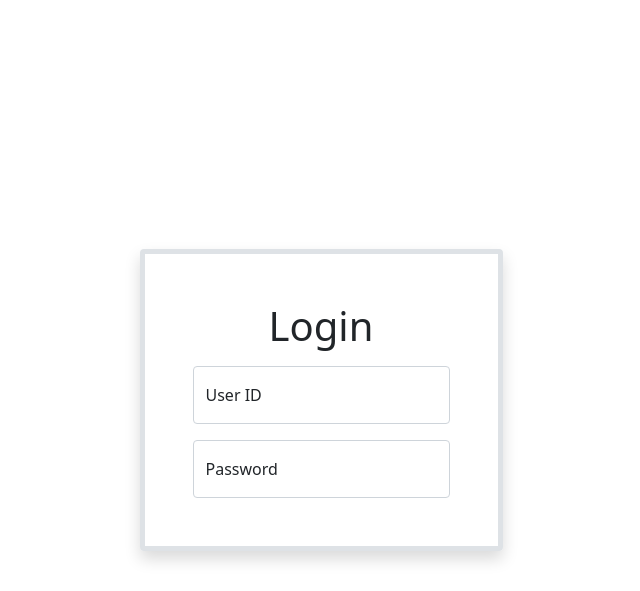
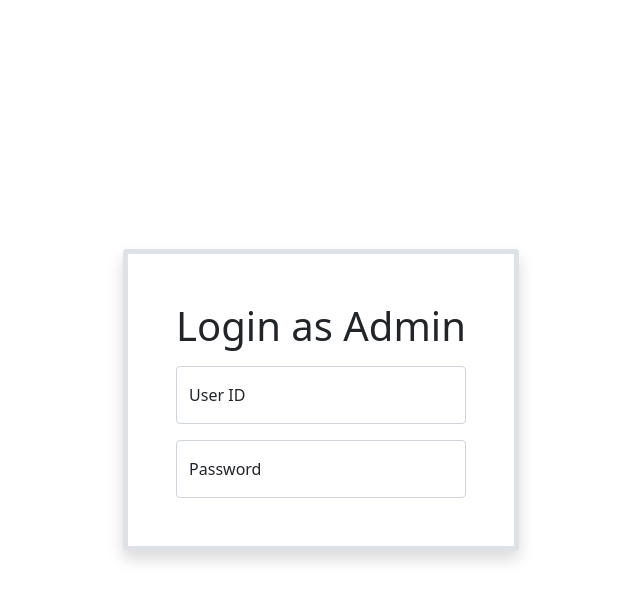
Before and after one commit to shadmanmd/pocket-certificate, a Flask app: page /admin/login in a window 1280 px wide. Shown: the top 591 px of the page, without its empty margins (319-959 px from the left). Run offline with Flask 2, Linux system fonts and the light colour scheme; some libraries are stand-ins or nearby versions.

Commit message:
incomplete-update

```diff
--- a/project/app.py
+++ b/project/app.py
@@ -10,7 +10,7 @@ def index():
 
 @app.route('/admin/login')
 def adminLogin():
-    return render_template("login.html")
+    return render_template("login.html", value="Admin")
 
 @app.route('/admin/dashboard')
 def adminDashboard():
@@ -40,7 +40,7 @@ def viewFeedback():
 
 @app.route('/citizen/login')
 def citizenLogin():
-    return render_template("login.html")
+    return render_template("login.html", value="Citizen")
 
 @app.route('/citizen/doc')
 def viewDoc():
--- /dev/null
+++ b/project/static/admin-dashboard.css
@@ -0,0 +1,3 @@
+.full-page {
+  height: 100vh;
+}
--- a/project/templates/login.html
+++ b/project/templates/login.html
@@ -7,7 +7,7 @@
 {% endblock %} {% block content %}
 <div class="full-page d-flex align-items-center text-center">
   <form class="text-center border rounded border-5 p-5 shadow">
-    <h1 class="mb-3">Login</h1>
+    <h1 class="mb-3">Login as {{value}}</h1>
     <div class="form-floating mb-3">
       <input
         type="text"
```
Also changed, not shown: project/templates/admin-dashboard.html (+12 -0 lines), 1 other file.
